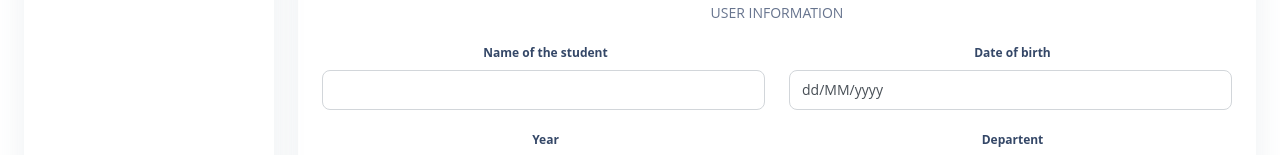
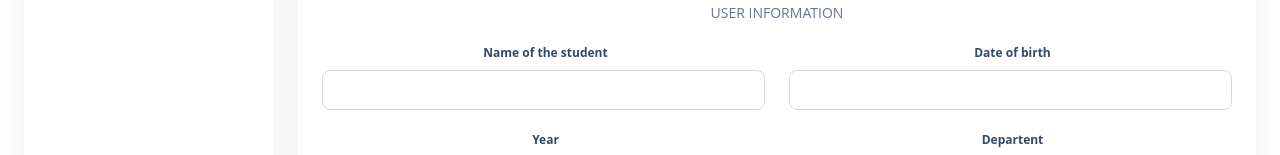
Before and after one commit to Gokul-nath-K/Project-HMS, a React (Create React App) app in the folder hms-student/: page /profile in a window 1280 px wide. Shown: the part 442-597 px from the top of the page. Built offline with nearby package versions, Linux system fonts and the light colour scheme; no server answers.

Commit message:
dob field updated

```diff
--- a/hms-student/src/views/profile.js
+++ b/hms-student/src/views/profile.js
@@ -79,7 +79,7 @@ export default function Profile() {
                                         <div className="col-md-6">
                                             <div className="form-group">
                                                 <label htmlFor="example-text-input" className="form-control-label">Date of birth</label>
-                                                <input className="form-control" type="text" value={!student ? "dd/MM/yyyy" : "dd/MM/yyyy"} />
+                                                <input className="form-control" type="text" value={!student ? "dd/MM/yyyy" : student.dob} />
                                             </div>
                                         </div>
                                         <div className="col-md-6">
```
